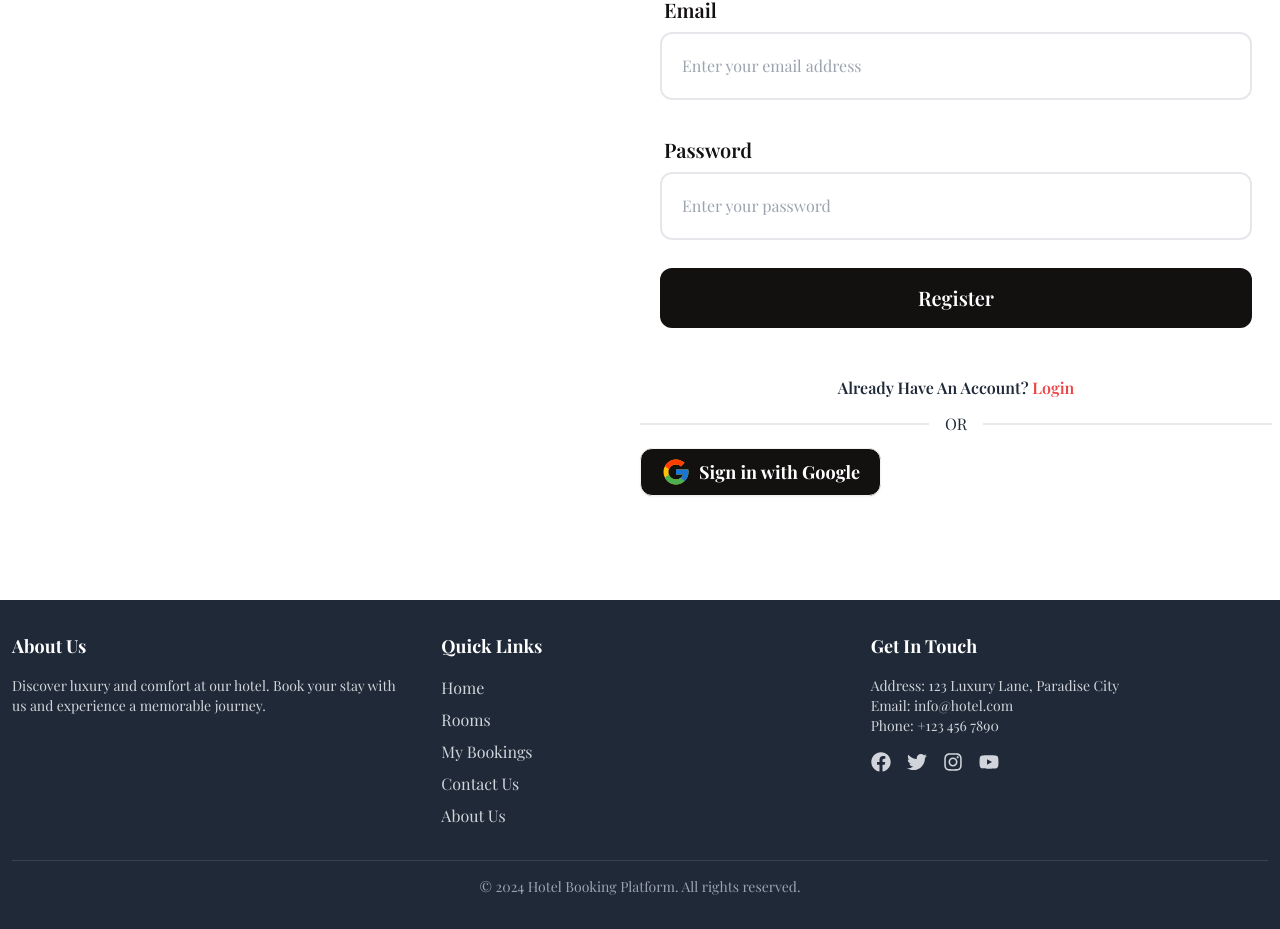
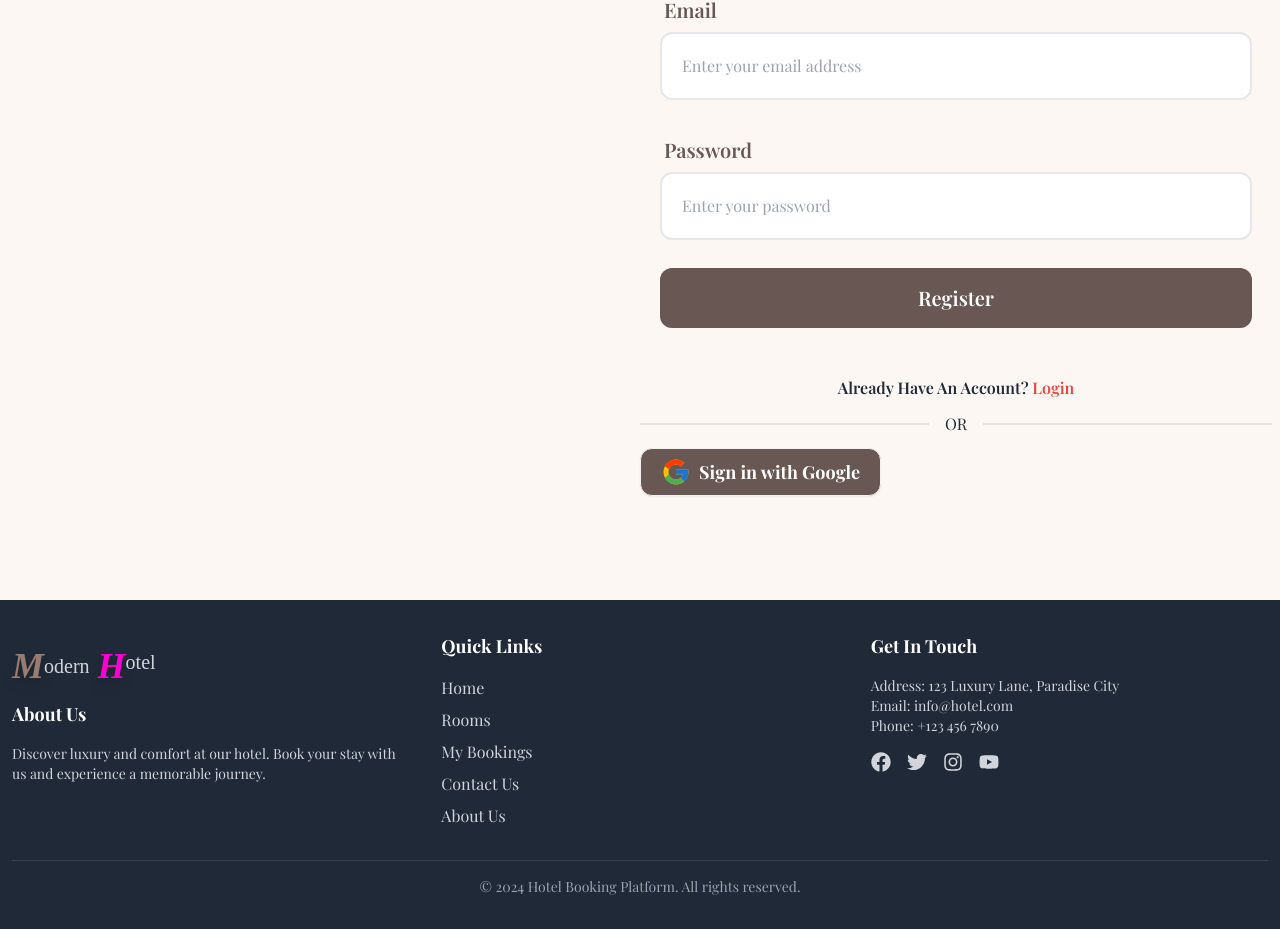
Before and after one commit to mdtanbirhosen/Modern-Hotel-Booking-Client, a React (Vite) app: page /AuthenticationPage/registration in a window 1280 px wide. Shown: the part 572-1501 px from the top of the page. Built offline with nearby package versions, Linux system fonts and the light colour scheme; no server answers; a web font is replaced by a local one.

Commit message:
total review's showed in rooms card as Total Review

```diff
--- a/src/App.jsx
+++ b/src/App.jsx
@@ -7,7 +7,7 @@ function App() {
   const location = useLocation()
   console.log(location)
   return (
-    <div>
+    <div className="bg-bg-color">
 
       <Toaster position="top-right"></Toaster>
 
--- a/src/components/Footer.jsx
+++ b/src/components/Footer.jsx
@@ -9,6 +9,16 @@ const Footer = () => {
                 <div className="container mx-auto grid grid-cols-1 md:grid-cols-3 gap-8">
                     {/* About Section */}
                     <div>
+                        <a className=" flex py-4 text-xl playwrite-font ">
+                            <span className="relative flex items-center">
+                                <span className="text-4xl font-bold italic text-secondary-color leading-none drop-shadow-lg">M</span>
+                                <span className="text-xl">odern</span>
+                            </span>
+                            <span className="ml-2 relative  flex">
+                                <span className="text-4xl font-bold italic text-secondary leading-none drop-shadow-lg ">H</span>
+                                <span className="text-xl">otel</span>
+                            </span>
+                        </a>
                         <h2 className="text-lg font-bold mb-4 text-white">About Us</h2>
                         <p className="text-sm">
                             Discover luxury and comfort at our hotel. Book your stay with us and experience a memorable journey.
--- a/src/components/NavBar.jsx
+++ b/src/components/NavBar.jsx
@@ -19,11 +19,11 @@ const NavBar = () => {
             <div className="flex-1">
                 <a className="btn btn-ghost text-xl playwrite-font ">
                     <span className="relative flex items-center">
-                        <span className="text-4xl font-bold italic text-secondary-color leading-none drop-shadow-lg">M</span>
+                        <span className="text-4xl font-bold italic text-primary-color leading-none drop-shadow-lg">M</span>
                         <span className="text-xl">odern</span>
                     </span>
                     <span className="ml-2 relative  flex">
-                        <span className="text-4xl font-bold italic text-secondary leading-none drop-shadow-lg ">H</span>
+                        <span className="text-4xl font-bold italic text-primary-color leading-none drop-shadow-lg ">H</span>
                         <span className="text-xl">otel</span>
                     </span>
                 </a>
--- a/src/components/Registration.jsx
+++ b/src/components/Registration.jsx
@@ -125,7 +125,7 @@ const Registration = () => {
                     {/* Submit button */}
                     <button
                         type="submit"
-                        className="font-semibold text-xl py-4 w-full bg-primary-color hover:bg-secondary-color rounded-xl text-white  px-3 sm:px-5 py hover:bg-black "
+                        className="font-semibold text-xl py-4 w-full bg-primary-color hover:bg-secondary-color rounded-xl text-white  px-3 sm:px-5 py  "
                     >
                         Register
                     </button>
@@ -138,7 +138,7 @@ const Registration = () => {
                 </p>
                 <div className="divider">OR</div>
                 <div className="">
-                    <button onClick={handleSigninWithGoogle} className="btn text-white font-bold text-lg bg-primary-color hover:bg-secondary-color   px-3 sm:px-5 py-2 rounded-xl hover:bg-black "><FcGoogle className="text-3xl"></FcGoogle> Sign in with Google</button>
+                    <button onClick={handleSigninWithGoogle} className="btn text-white font-bold text-lg bg-primary-color hover:bg-secondary-color   px-3 sm:px-5 py-2 rounded-xl  "><FcGoogle className="text-3xl"></FcGoogle> Sign in with Google</button>
                 </div>
             </div>
         </div>
--- a/src/components/RoomCard.jsx
+++ b/src/components/RoomCard.jsx
@@ -1,6 +1,17 @@
 import { Link } from "react-router-dom";
 import PropTypes from "prop-types";
+import { useEffect, useState } from "react";
 const RoomCard = ({ room }) => {
+    const [review, setReviews] = useState()
+    useEffect(() => {
+        const roomsReviews = async () => {
+            const getReviews = await fetch(`${import.meta.env.VITE_baseLink}/reviews/${room._id}`)
+            const reviewsData = await getReviews.json();
+            setReviews(reviewsData)
+        }
+        roomsReviews()
+    },[room?._id])
+    // console.log(review)
     return (
         <div>
             <Link to={`/roomDetailsPage/${room._id}`} >
@@ -13,7 +24,7 @@ const RoomCard = ({ room }) => {
                         />
                     </figure>
                     {/* Card Body */}
-                    <div className="card-body">
+                    <div className="card-body gap-0">
                         <h2 className="card-title text-primary-color">{room.name}</h2>
                         <p className="text-gray-500">{room.description?.slice(0, 100)}...</p>
                         <p>
@@ -21,6 +32,9 @@ const RoomCard = ({ room }) => {
                         </p>
                         <p>
                             <strong>Rating:</strong> {room.rating}/5
+                        </p>
+                        <p>
+                            <strong>Total Reviews:</strong> <span className="text-lg">{review.length}</span>
                         </p>
                         {/* Highlight Key Features */}
                         {room.features && room.features.length > 0 && (
--- a/src/pages/ErrorPage.jsx
+++ b/src/pages/ErrorPage.jsx
@@ -16,7 +16,7 @@ const ErrorPage = () => {
                 {error?.statusText || error?.message || "We can't find the page you're looking for."}
             </p>
 
-            <Link to="/" className="btn btn-primary btn-wide">
+            <Link to="/" className="btn bg-primary-color text-white btn-wide">
                 Go Back Home
             </Link>
         </div>
--- a/src/pages/RoomDetailsPage.jsx
+++ b/src/pages/RoomDetailsPage.jsx
@@ -10,7 +10,6 @@ const RoomDetailsPage = () => {
     const { id } = useParams();
 
     const [room, setRoom] = useState({});
-    // eslint-disable-next-line no-unused-vars
     const [reviews, setReviews] = useState([]);
     const [bookingDate, setBookingDate] = useState("");
     const [showModal, setShowModal] = useState(false);
--- a/tailwind.config.js
+++ b/tailwind.config.js
@@ -7,9 +7,9 @@ export default {
   theme: {
     extend: {
       colors:{
-        'primary-color':'#131010',
-        'secondary-color':'#543A14',
-        'bg-color':'#FFF0DC',
+        'primary-color':'#685752',
+        'secondary-color':'#997C70',
+        'bg-color':'#FDF7F4',
 
       }
     },
```
